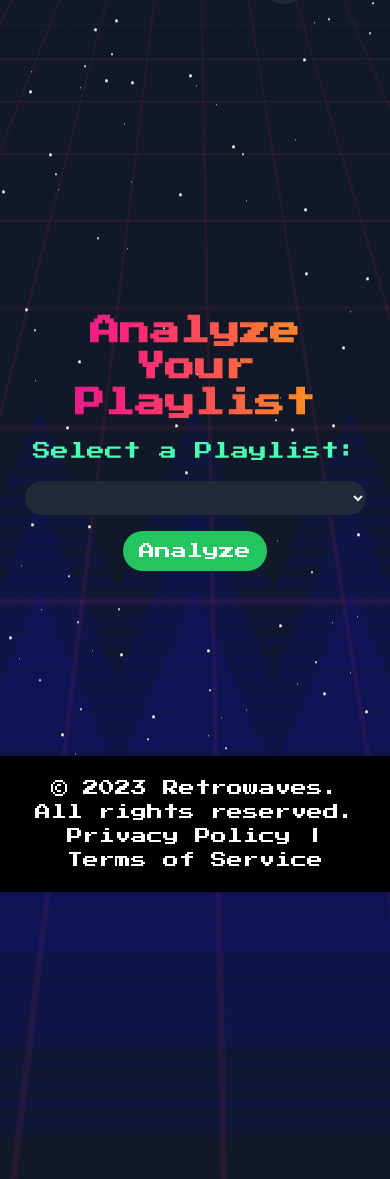
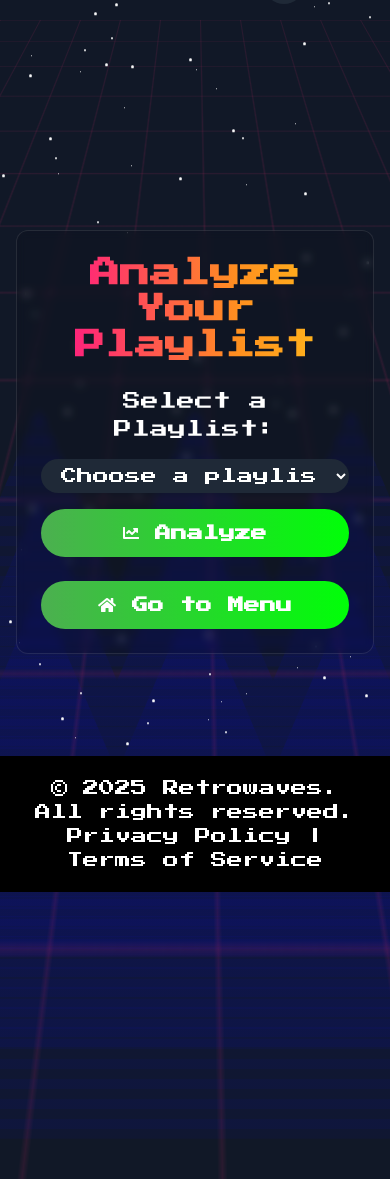
Before and after one commit to Greybash/retrowaves_flask, a Flask app: template templates/analyze_playlist.html in a window 390 px wide; the page is wider, and only the part inside the window is pictured. Shown: the part 52-1231 px from the top of that part. Run offline with Flask 3, Linux system fonts and the light colour scheme; the template is opened without the code that fills it, so the values that code supplies are empty; some libraries are stand-ins or nearby versions.

Commit message:
Update analyze_playlist.html

```diff
--- a/templates/analyze_playlist.html
+++ b/templates/analyze_playlist.html
@@ -267,6 +267,34 @@
     linear-gradient(to right, rgba(76, 175, 80, 0.1) 1px, transparent 1px),
     linear-gradient(to bottom, rgba(76, 175, 80, 0.1) 1px, transparent 1px);
     }
+    .search-button {
+            background: linear-gradient(90deg, #4caf50, #00ff08);
+            border: none;
+            border-radius: 2rem;
+            padding: 0.75rem 2rem;
+            color: white;
+            font-weight: bold;
+            cursor: pointer;
+            transition: all 0.3s ease;
+            display: flex;
+            align-items: center;
+            justify-content: center;
+            width: 100%;
+        }
+
+        .search-button:hover {
+            transform: translateY(-3px);
+
+        }
+
+        .search-button:active {
+            transform: translateY(-1px);
+        }
+
+        .search-button i {
+            margin-right: 0.5rem;
+        }
+
     </style>
 </head>
 <body class="bg-gray-900 text-white retro-wave pixel-font">
@@ -294,48 +322,64 @@
         </div>
     </div>
 </header>
-<main class="flex flex-col items-center justify-center min-h-screen p-4">
-    <div class="grid-background"></div>
-    <div class="container text-center md:w-1/2 space-y-4">
+<main class="flex flex-col items-center justify-center min-h-screen p-4 relative">
+    <!-- Grid background layer -->
+    <div class="grid-background absolute inset-0 -z-10"></div>
+
+    <!-- Main content container -->
+    <div class="container text-center md:w-1/2 space-y-6 bg-black/10 p-6 rounded-xl backdrop-blur-sm border border-white/10">
+        <!-- Heading -->
         <h2 class="text-3xl font-bold text-gradient">Analyze Your Playlist</h2>
 
+        <!-- Playlist Form -->
         <form method="POST" action="{{ url_for('analyze_playlist_personality') }}" class="space-y-4">
-            <label for="playlist_id" class="block text-lg">Select a Playlist:</label>
-            <select name="playlist_id" id="playlist_id" class="bg-gray-800 text-white px-4 py-2 rounded-full focus:outline-none">
-
-                <option value="" class="pp" disabled>Choose a playlist</option>
-
+            <label for="playlist_id" class="block text-lg text-white">Select a Playlist:</label>
+            <select name="playlist_id" id="playlist_id" required
+                    class="bg-gray-800 text-white px-4 py-2 rounded-full w-full focus:outline-none focus:ring-2 focus:ring-green-400">
+                <option value="" disabled selected>Choose a playlist</option>
 
                 {% if playlists %}
                     {% for playlist in playlists %}
-                        <option class="pp"value="{{ playlist.id }}">{{ playlist.name }} </option>
+                        <option value="{{ playlist.id }}">{{ playlist.name }}</option>
                     {% endfor %}
                 {% else %}
                     <option value="" disabled>No playlists found</option>
                 {% endif %}
             </select>
-            <button type="submit" class="bg-green-500 text-white px-4 py-2 rounded-full button-animate">Analyze</button>
+
+            <!-- Analyze Button -->
+            <button type="submit"
+                class="search-button button-animate flex items-center justify-center gap-2 text-white bg-green-600 hover:bg-green-700 px-5 py-3 rounded-full transition w-full">
+                <i class="fas fa-chart-line"></i> Analyze
+            </button>
         </form>
 
+        <!-- Go to Dashboard Button (inside container) -->
+        <a href="{{ url_for('dashboard') }}"
+           class="search-button button-animate flex items-center justify-center gap-2 text-white bg-green-600 hover:bg-green-700 px-5 py-3 rounded-full transition w-full">
+            <i class="fas fa-home"></i> Go to Menu
+        </a>
+
+        <!-- Error Message -->
         {% if error %}
-            <p class="error">{{ error }}</p>
+            <p class="text-red-400 text-sm mt-2"><i class="fas fa-exclamation-circle mr-1"></i>{{ error }}</p>
         {% endif %}
 
+        <!-- Result Chart -->
         {% if personality_df %}
-            <div class="result-container">
+            <div class="result-container mt-6">
                 <h2 class="text-2xl font-bold static-grey">Personality Analysis Result</h2>
-
                 {% if chart_url %}
-
-                    <img src="{{ chart_url }}" alt="Personality Chart" class="mt-2">
+                    <img src="{{ chart_url }}" alt="Personality Chart" class="mt-4 mx-auto rounded-lg border border-white/10">
                 {% endif %}
             </div>
         {% endif %}
     </div>
 </main>
+
 <footer>
     <div>
-        &copy; 2023 Retrowaves. All rights reserved.
+        &copy; 2025 Retrowaves. All rights reserved.
     </div>
     <div>
         <a href="#" class="text-white">Privacy Policy</a> |
```
